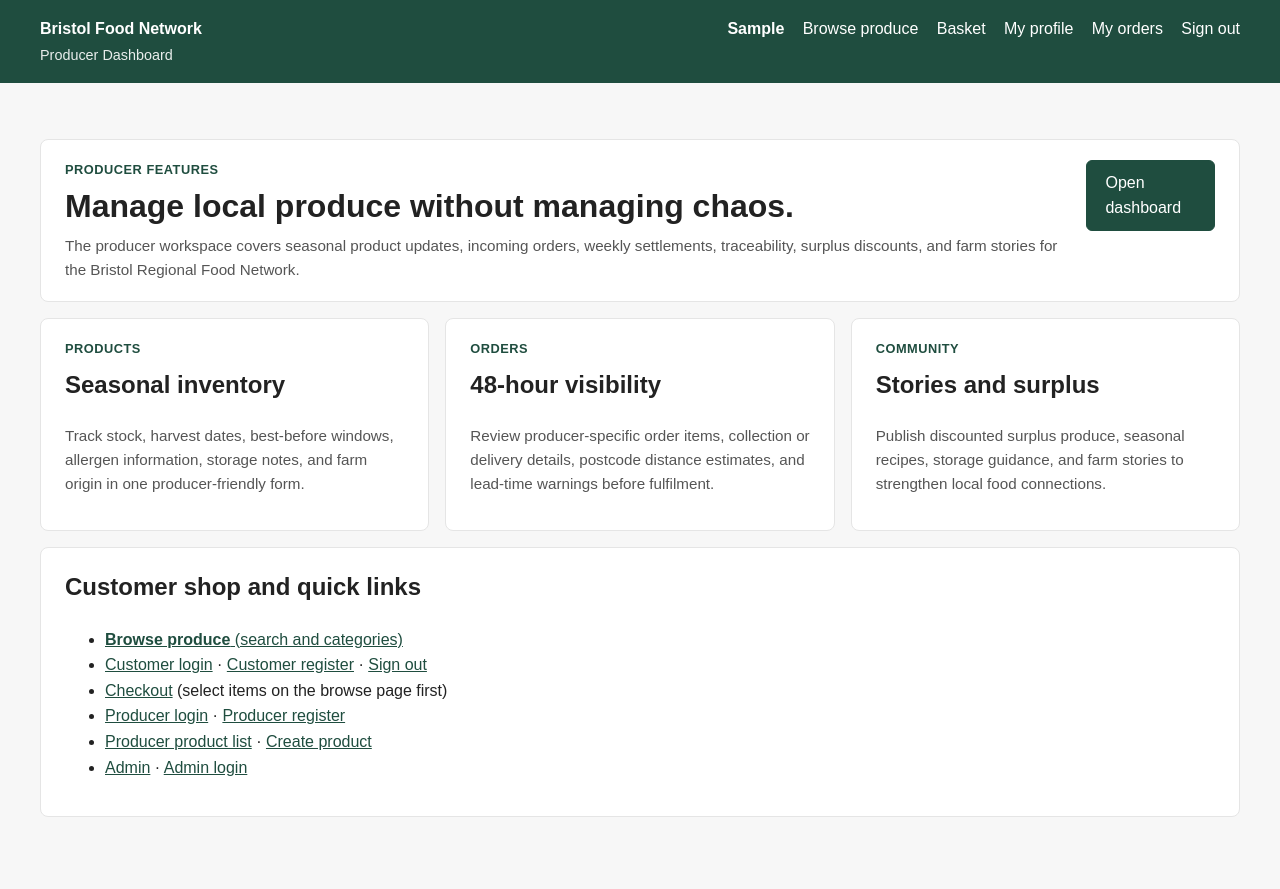
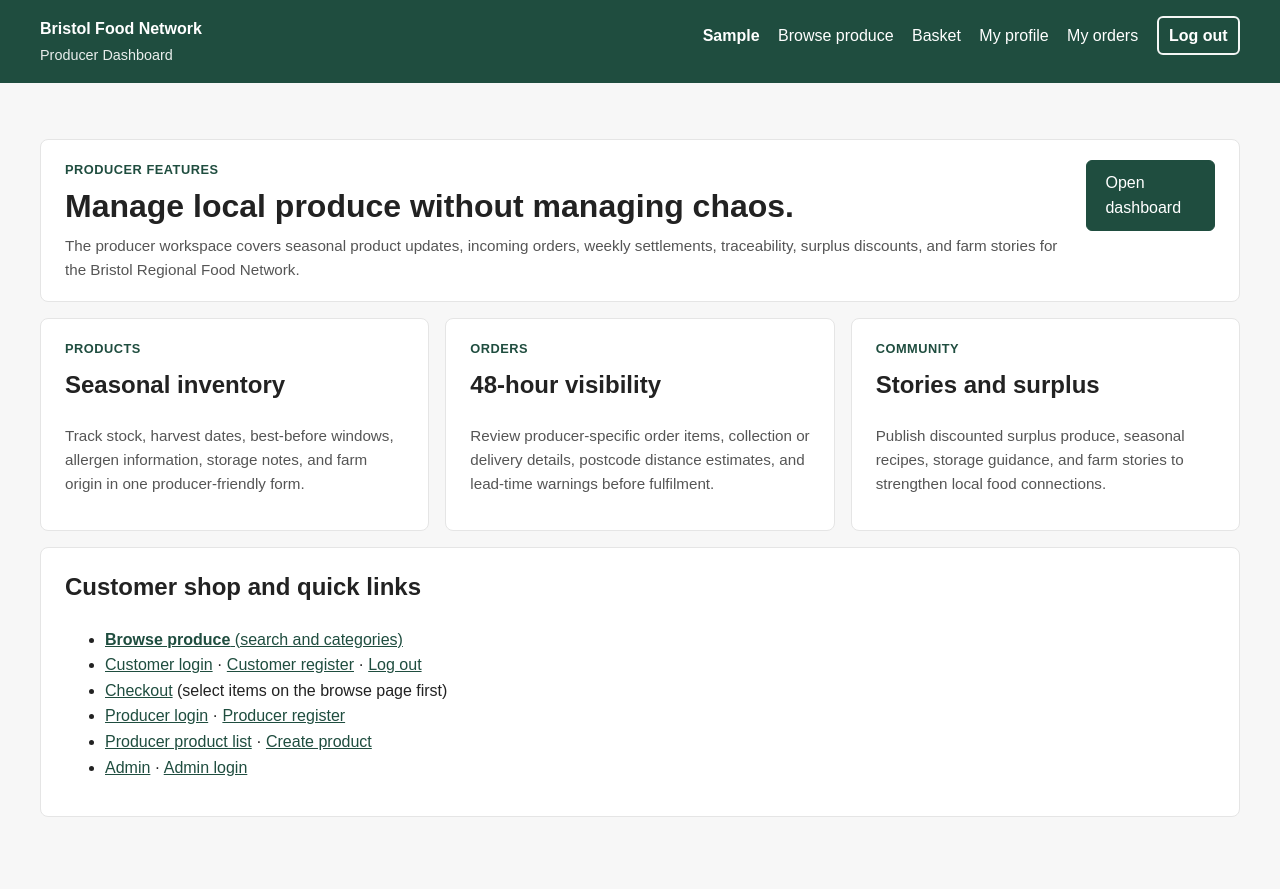
Before and after one commit to FinlayRed/DESD, a Django app: page / in a window 1280 px wide. Run offline with Django 5.2, Linux system fonts and the light colour scheme; the visitor is signed in with stand-in values (Sample User, id 1); data that the repository does not hold is empty.

Commit message:
Added log out button

```diff
--- a/core/templates/core/base.html
+++ b/core/templates/core/base.html
@@ -15,6 +15,22 @@
         }
         a {
             color: #1f4d3f;
+        }
+        .inline-logout-form {
+            display: inline;
+            margin: 0;
+        }
+        .link-like {
+            font: inherit;
+            color: #1f4d3f;
+            background: none;
+            border: none;
+            padding: 0;
+            cursor: pointer;
+            text-decoration: underline;
+        }
+        .link-like:hover {
+            color: #174a3a;
         }
         .site-header {
             background: #1f4d3f;
@@ -57,6 +73,22 @@
         }
         .top-nav form {
             margin: 0;
+            display: inline-flex;
+            align-items: center;
+        }
+        .site-header .top-nav button[type="submit"] {
+            font: inherit;
+            font-weight: 700;
+            color: inherit;
+            background: transparent;
+            border: 2px solid rgba(255, 255, 255, 0.95);
+            border-radius: 6px;
+            padding: 0.3rem 0.65rem;
+            cursor: pointer;
+        }
+        .site-header .top-nav button[type="submit"]:hover {
+            text-decoration: underline;
+            border-color: #fff;
         }
         .top-nav .nav-user {
             font-weight: 700;
@@ -491,7 +523,10 @@
                     {% else %}
                         <a href="{% url 'core:customer-profile' %}">My profile</a>
                         <a href="{% url 'core:customer-orders' %}">My orders</a>
-                        <a href="{% url 'core:customer-logout' %}">Sign out</a>
+                        <form method="post" action="{% url 'core:customer-logout' %}">
+                            {% csrf_token %}
+                            <button type="submit">Log out</button>
+                        </form>
                     {% endif %}
                 {% else %}
                     <a href="{% url 'core:customer-login' %}">Customer login</a>
--- a/core/templates/core/home.html
+++ b/core/templates/core/home.html
@@ -43,7 +43,14 @@
     <h2 style="margin-top: 0;">Customer shop and quick links</h2>
     <ul>
         <li><a href="{% url 'core:customer-product-list' %}"><strong>Browse produce</strong> (search and categories)</a></li>
-        <li><a href="{% url 'core:customer-login' %}">Customer login</a> · <a href="{% url 'core:customer-register' %}">Customer register</a> · <a href="{% url 'core:customer-logout' %}">Sign out</a></li>
+        <li>
+            <a href="{% url 'core:customer-login' %}">Customer login</a> ·
+            <a href="{% url 'core:customer-register' %}">Customer register</a> ·
+            <form method="post" action="{% url 'core:customer-logout' %}" class="inline-logout-form">
+                {% csrf_token %}
+                <button type="submit" class="link-like">Log out</button>
+            </form>
+        </li>
         <li><a href="{% url 'core:customer-checkout' %}">Checkout</a> (select items on the browse page first)</li>
         <li><a href="{% url 'core:producer-login' %}">Producer login</a> · <a href="{% url 'core:producer-register' %}">Producer register</a></li>
         <li><a href="{% url 'core:product-list' %}">Producer product list</a> · <a href="{% url 'core:product-create' %}">Create product</a></li>
--- a/core/tests.py
+++ b/core/tests.py
@@ -169,7 +169,7 @@ class CustomerAuthTests(TestCase):
         )
         self.client.force_login(user)
 
-        response = self.client.get(reverse("core:customer-logout"))
+        response = self.client.post(reverse("core:customer-logout"))
 
         self.assertRedirects(response, reverse("core:home"))
         self.assertNotIn("_auth_user_id", self.client.session)
--- a/core/views.py
+++ b/core/views.py
@@ -4,6 +4,7 @@ from django.contrib.auth.mixins import LoginRequiredMixin
 from django.contrib.auth.views import PasswordChangeView
 from django.db.models import Prefetch, Q
 from django.shortcuts import redirect
+from django.views.decorators.http import require_POST
 from django.urls import reverse, reverse_lazy
 from django.utils import timezone
 from django.views.generic import CreateView, DeleteView, DetailView, FormView, ListView, TemplateView, UpdateView
@@ -143,6 +144,7 @@ class CustomerPasswordChangeView(CustomerAccessMixin, PasswordChangeView):
         return super().form_valid(form)
 
 
+@require_POST
 def user_logout_view(request):
     logout(request)
     return redirect("core:home")
```
